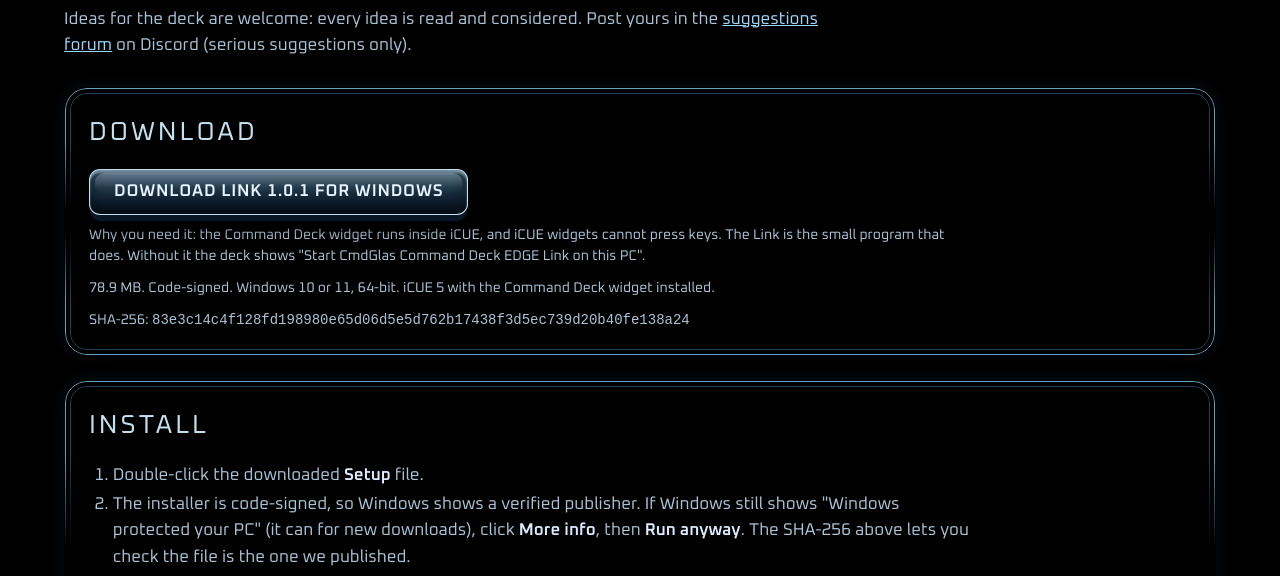
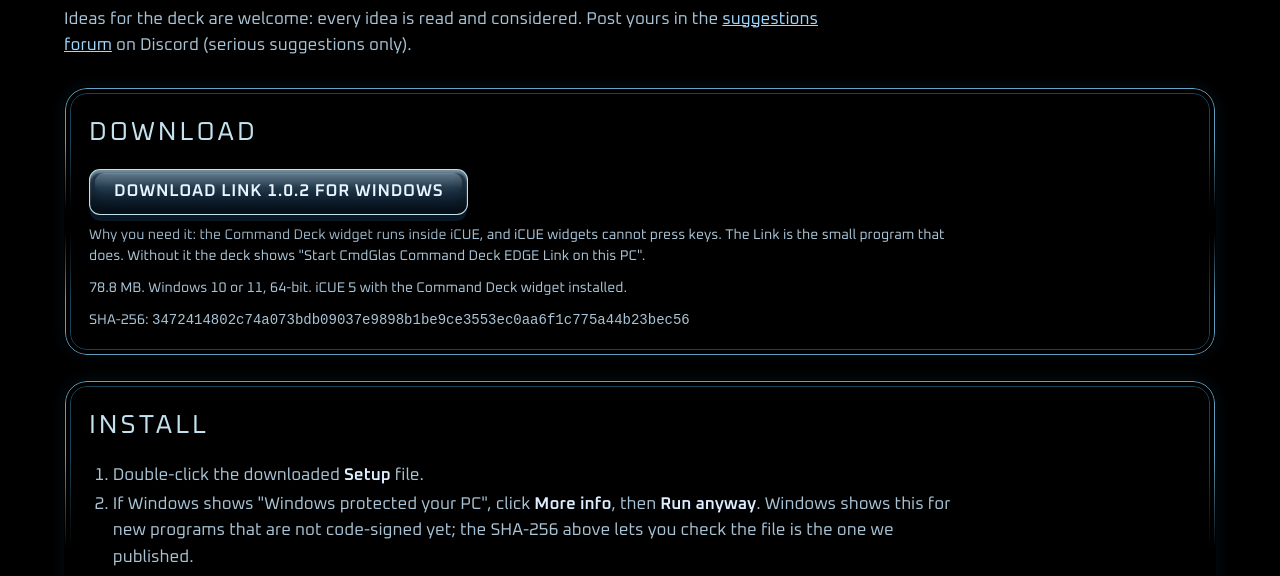
Before and after one commit to tartartatum/tartartatum.github.io, a plain HTML site: page shop/link/index.html in a window 1280 px wide. Shown: the part 212-788 px from the top of the page. Drawn offline with Linux system fonts and the light colour scheme.

Commit message:
Link page: unsigned EDGE Link 1.0.2 (FREE KEYS); signed 1.0.1 withdrawn
Co-Authored-By: Claude Opus 5.5 <noreply@anthropic.com>

```diff
--- a/shop/link/index.html
+++ b/shop/link/index.html
@@ -27,10 +27,10 @@
   <section id="download" class="product">
     <div class="info">
       <h2>Download</h2>
-      <a class="buy" href="https://github.com/tartartatum/tartartatum.github.io/releases/download/edge-link-1.0.1/CmdGlas-Command-Deck-EDGE-Link-Setup-1.0.1.exe">Download Link 1.0.1 for Windows</a>
+      <a class="buy" href="https://github.com/tartartatum/tartartatum.github.io/releases/download/edge-link-1.0.2/CmdGlas-Command-Deck-EDGE-Link-Setup-1.0.2.exe">Download Link 1.0.2 for Windows</a>
       <p class="note">Why you need it: the Command Deck widget runs inside iCUE, and iCUE widgets cannot press keys. The Link is the small program that does. Without it the deck shows "Start CmdGlas Command Deck EDGE Link on this PC".</p>
-      <p class="note">78.9 MB. Code-signed. Windows 10 or 11, 64-bit. iCUE 5 with the Command Deck widget installed.</p>
-      <p class="note">SHA-256: <code>83e3c14c4f128fd198980e65d06d5e5d762b17438f3d5ec739d20b40fe138a24</code></p>
+      <p class="note">78.8 MB. Windows 10 or 11, 64-bit. iCUE 5 with the Command Deck widget installed.</p>
+      <p class="note">SHA-256: <code>3472414802c74a073bdb09037e9898b1be9ce3553ec0aa6f1c775a44b23bec56</code></p>
     </div>
   </section>
 
@@ -39,7 +39,7 @@
       <h2>Install</h2>
       <ol>
         <li>Double-click the downloaded <b>Setup</b> file.</li>
-        <li>The installer is code-signed, so Windows shows a verified publisher. If Windows still shows "Windows protected your PC" (it can for new downloads), click <b>More info</b>, then <b>Run anyway</b>. The SHA-256 above lets you check the file is the one we published.</li>
+        <li>If Windows shows "Windows protected your PC", click <b>More info</b>, then <b>Run anyway</b>. Windows shows this for new programs that are not code-signed yet; the SHA-256 above lets you check the file is the one we published.</li>
         <li>The Link starts in the system tray (bottom-right, next to the clock) and starts with Windows from then on.</li>
         <li>In iCUE, set the Command Deck widget to size <b>XL</b>.</li>
         <li>The deck finds your S.C. keybinds by itself. To check or change them: right-click the tray icon and choose <b>Keybinds…</b></li>
```
